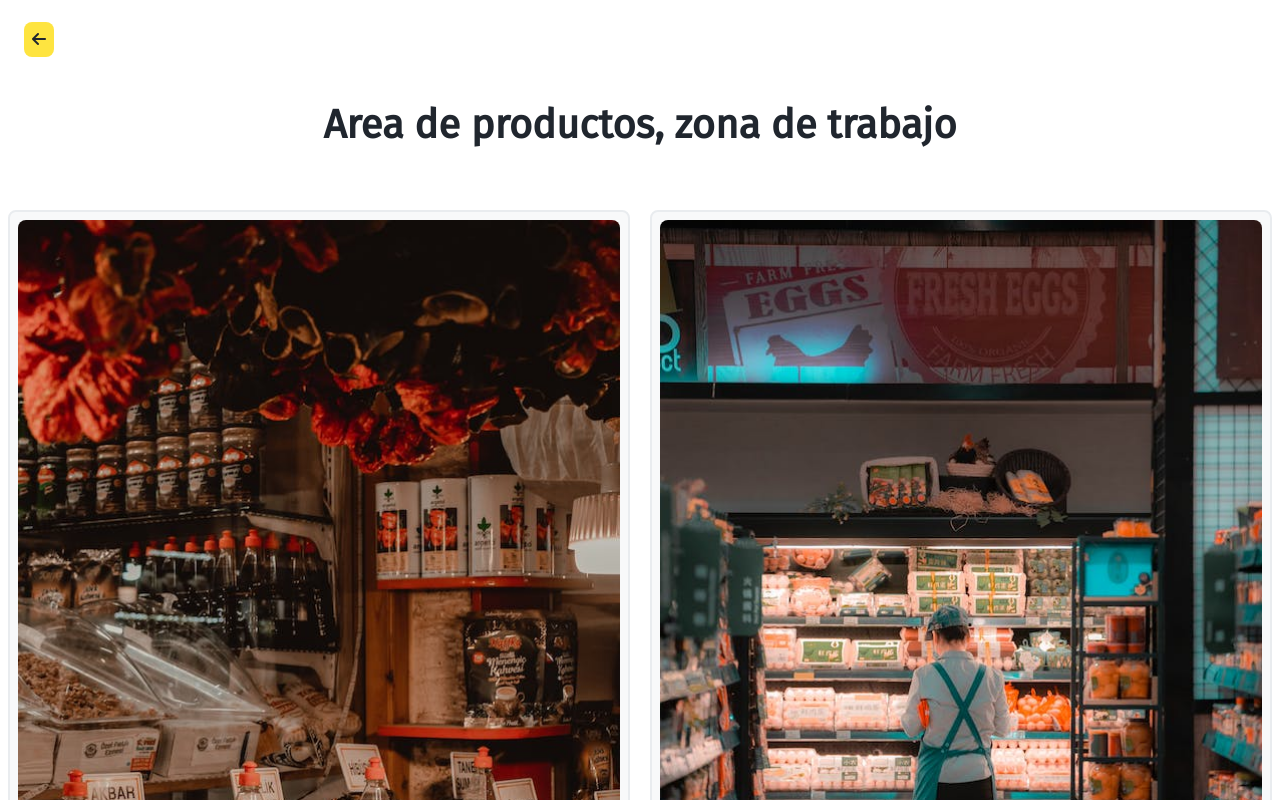
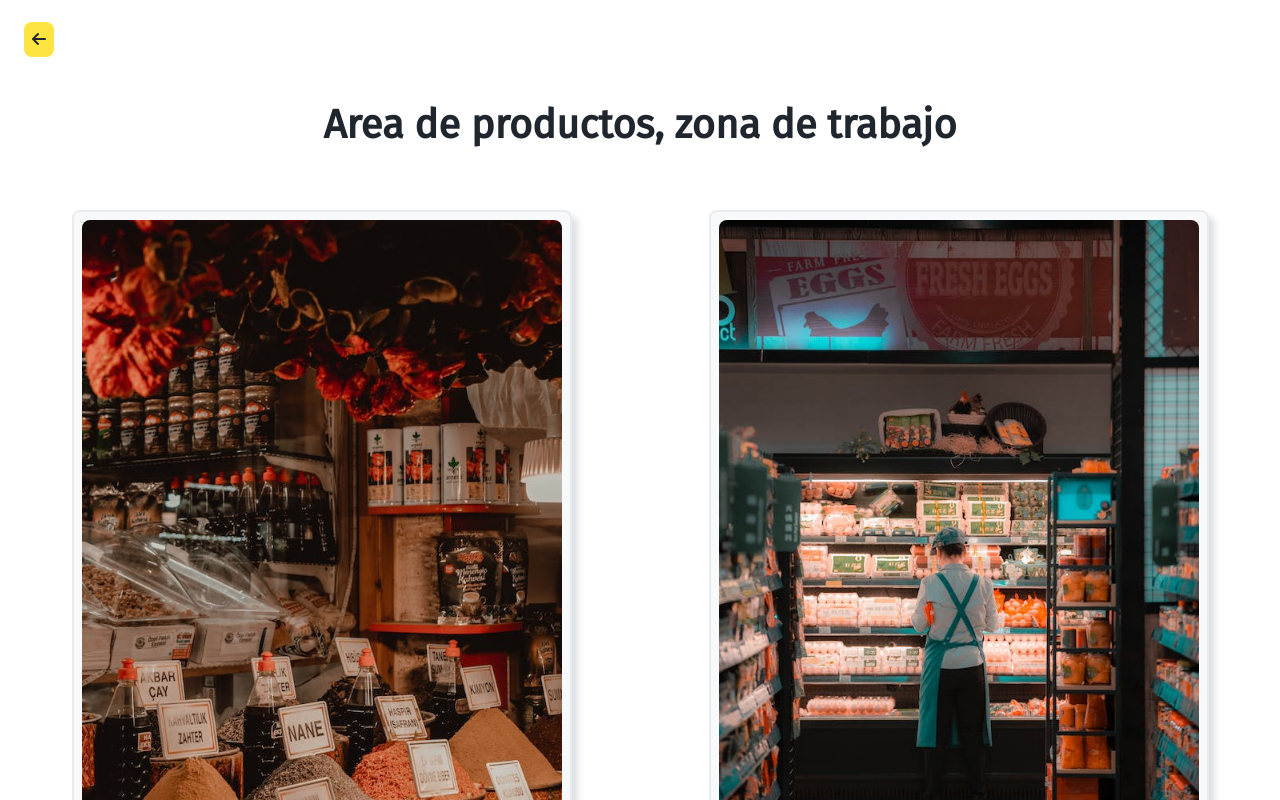
Before and after one commit to DidierDev672/AdminPlayaPez, a Vue app: page /products in a window 1280 px wide. Shown: the top 800 px of the page. Built offline with nearby package versions, Linux system fonts and the light colour scheme.

Commit message:
Chage in the size of the cards

```diff
--- a/src/views/Products.vue
+++ b/src/views/Products.vue
@@ -31,7 +31,9 @@ export default {
 <template>
   <div class="container">
     <div class="content-products">
-      <router-link to="/home" class="btn-back"> <i class="fa-solid fa-arrow-left"></i> </router-link>
+      <router-link to="/home" class="btn-back">
+        <i class="fa-solid fa-arrow-left"></i>
+      </router-link>
       <h4>Area de productos, zona de trabajo</h4>
     </div>
     <div class="grid-products">
@@ -78,7 +80,7 @@ export default {
   display: grid;
   grid-template-columns: repeat(auto-fit, minmax(250px, 1fr));
   grid-template-rows: minmax(100px, auto);
-  gap: 20px;
+  gap: 10px;
 }
 
 .item-products {
@@ -88,17 +90,16 @@ export default {
 }
 
 .card-products {
+  width: 30rem;
   background-color: #f8f9fa;
   border-radius: 0.5rem;
   border: 2px solid #e9ecef;
+  box-shadow: 6px 6px 6px #dee2e6;
   padding: 0.5rem;
 }
 
 .card-products {
-  display: flex;
-  flex-direction: column;
-  gap: 10px;
-  justify-content: center;
+  margin: auto;
 }
 .card-products > h4 {
   font-weight: 800;
```
